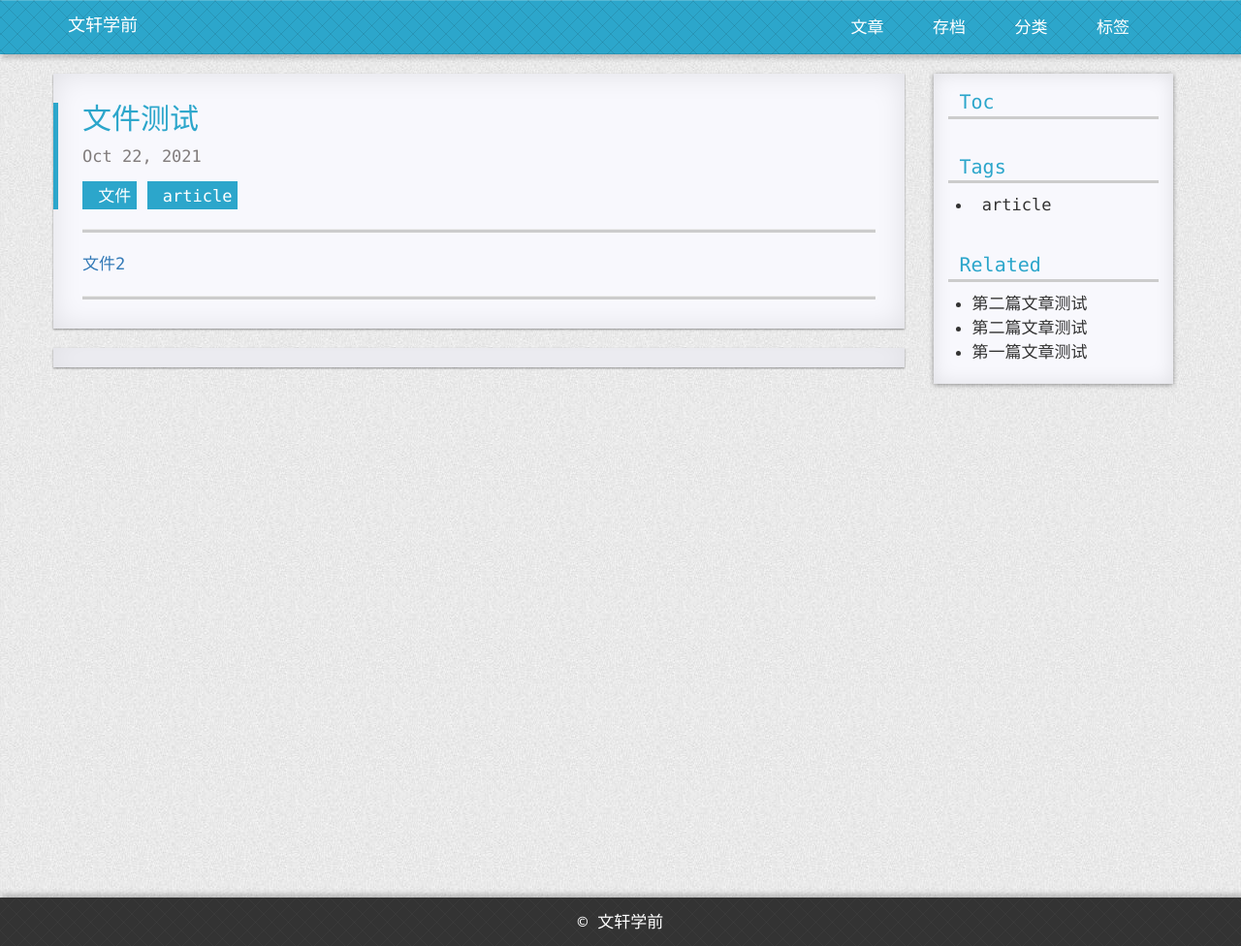
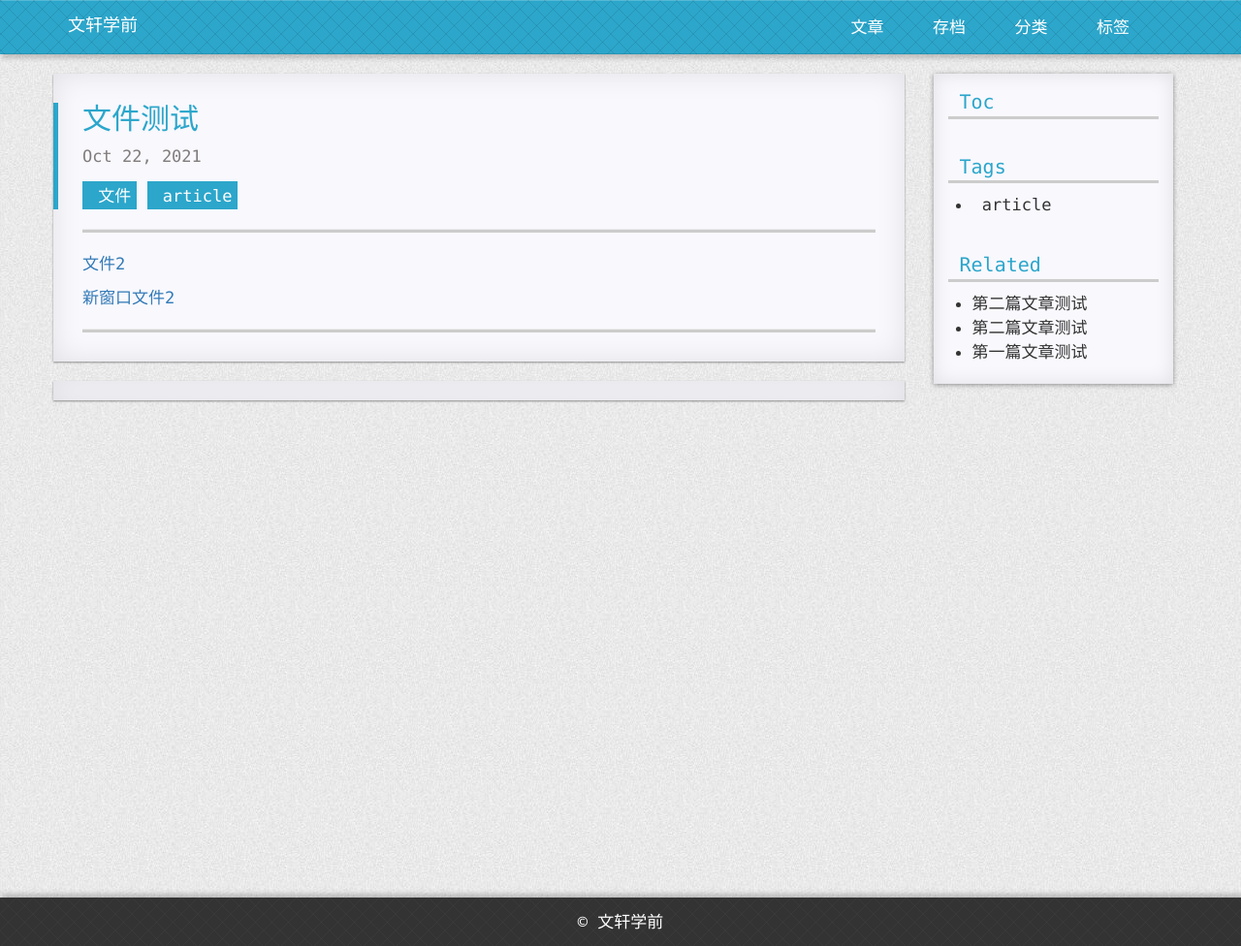
Before and after one commit to wenxuanxueqian/wenxuanxueqian.github.io, a Jekyll site: the page built from _posts/2021-10-22-four.md, in a window 1280 px wide. Shown: the whole page at 97% size. Built offline with Jekyll 4.4.1, drawn with Linux system fonts in a browser that asks for light colours; nearby versions of some CDN libraries; comment, search, counter and statistics services are not loaded; a style sheet for code colours, icons or effects is not loaded.

Commit message:
测试文件打开

```diff
--- a/_posts/2021-10-22-four.md
+++ b/_posts/2021-10-22-four.md
@@ -6,3 +6,5 @@
 ---
 
 [文件2](/static/file/Doc2.pdf)
+
+<a href="/static/file/Doc2.pdf" target="_blank">新窗口文件2</a>
```
